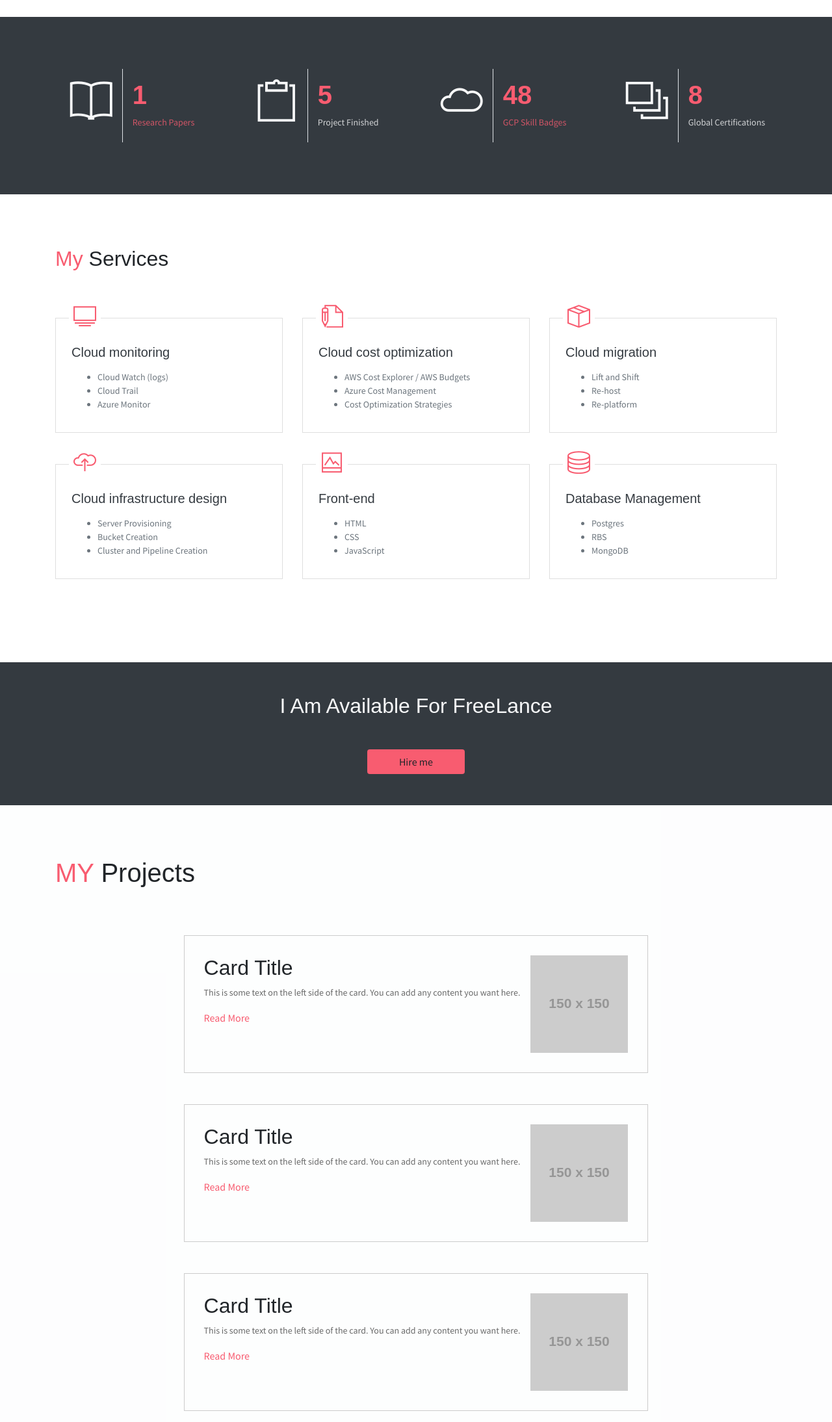
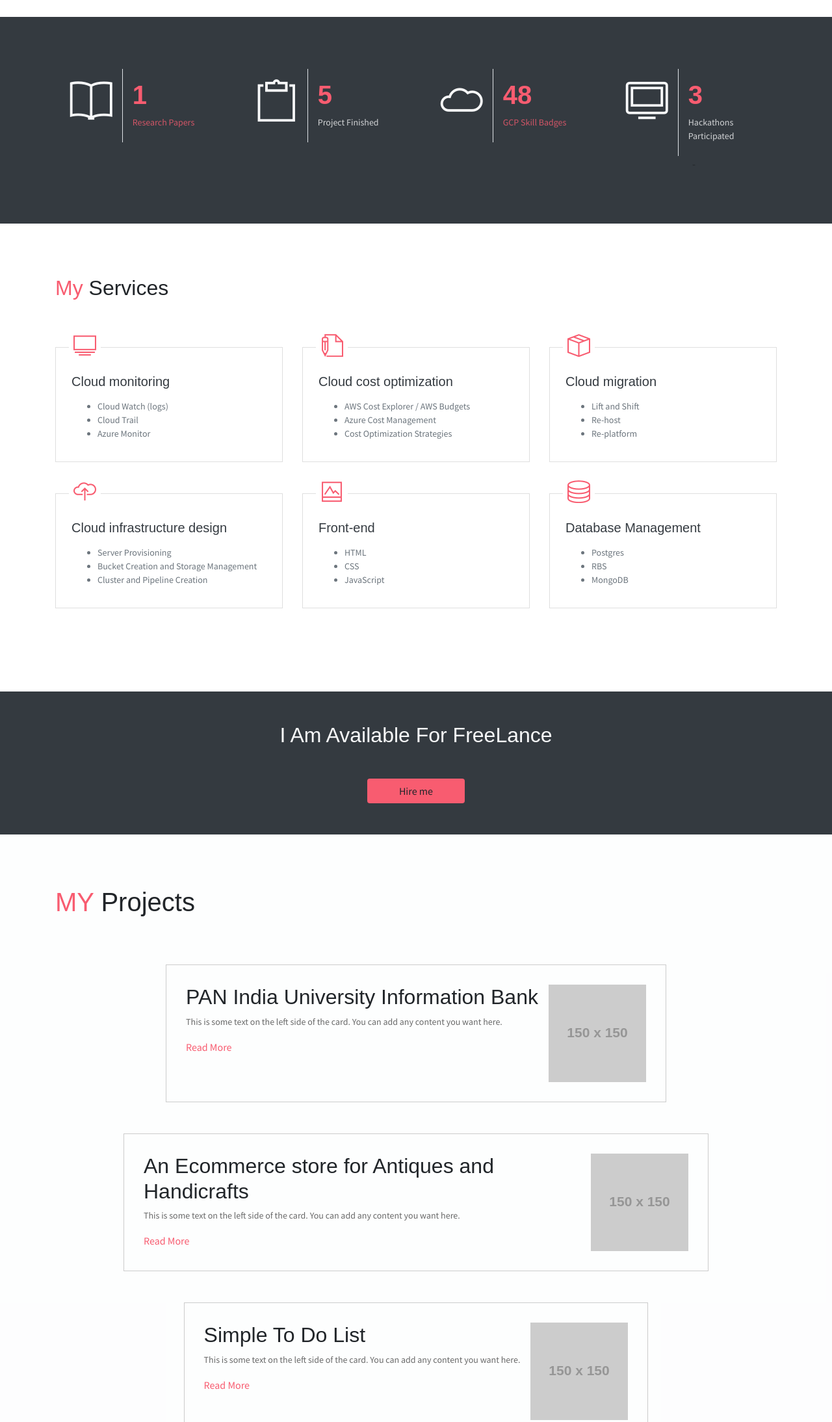
Before and after one commit to Asish-15/Portfolio, a website: page public_html/index.html in a window 1280 px wide. Shown: the part 2060-4248 px from the top of the page at 65% size. Drawn offline with Linux system fonts and the light colour scheme; some packages are replaced by stand-ins of ours.

Commit message:
service updated

```diff
--- a/public_html/index.html
+++ b/public_html/index.html
@@ -292,16 +292,16 @@
                         </div>
                     </div>
                 </div>
-                <div class="col-md-6 col-lg-3">
+               <div class="col-md-6 col-lg-3">
                     <div class="row">
                         <div class="col-5 text-right text-light border-right py-3">
-                            <div class="m-auto"><i class="ti-layers-alt icon-xl"></i></div>
+                            <div class="m-auto"><i class="ti-desktop icon-xl"></i></div>
                         </div>
                         <div class="col-7 text-left py-3">
-                            <h1 class="text-danger font-weight-bold font40">8</h1>
-                            <p class="text-light mb-1">Global Certifications</p>
+                            <h1 class="text-danger font-weight-bold font40">3</h1>
+                            <p class="text-light mb-1">Hackathons Participated</p>
                         </div>
-                    </div>
+                    </div>-
                 </div>
             </div>
         </div>
@@ -351,7 +351,7 @@
                         </div>
                         <div class="card-body px-4 py-3">
                             <h5 class="mb-3 card-title text-dark">Cloud infrastructure design </h5>
-                            <P class="subtitle"><ul><li>Server Provisioning</li><li>Bucket Creation</li><li>Cluster and Pipeline Creation</li></ul></P>
+                            <P class="subtitle"><ul><li>Server Provisioning</li><li>Bucket Creation and Storage Management</li><li>Cluster and Pipeline Creation</li></ul></P>
                         </div>
                     </div>
                 </div>
@@ -394,7 +394,7 @@
             <div class="row">
                     <div class="card01">
                         <div class="card-content01">
-                            <h2>Card Title</h2>
+                            <h2>PAN India University Information Bank</h2>
                             <p>This is some text on the left side of the card. You can add any content you want here.</p>
                             <a href="https://example.com">Read More</a>
                         </div>
@@ -403,7 +403,7 @@
 
                     <div class="card01">
                         <div class="card-content01">
-                            <h2>Card Title</h2>
+                            <h2>An Ecommerce store for Antiques and Handicrafts</h2>
                             <p>This is some text on the left side of the card. You can add any content you want here.</p>
                             <a href="https://example.com">Read More</a>
                         </div>
@@ -412,7 +412,7 @@
 
                     <div class="card01">
                         <div class="card-content01">
-                            <h2>Card Title</h2>
+                            <h2>Simple To Do List</h2>
                             <p>This is some text on the left side of the card. You can add any content you want here.</p>
                             <a href="https://example.com">Read More</a>
                         </div>
```
